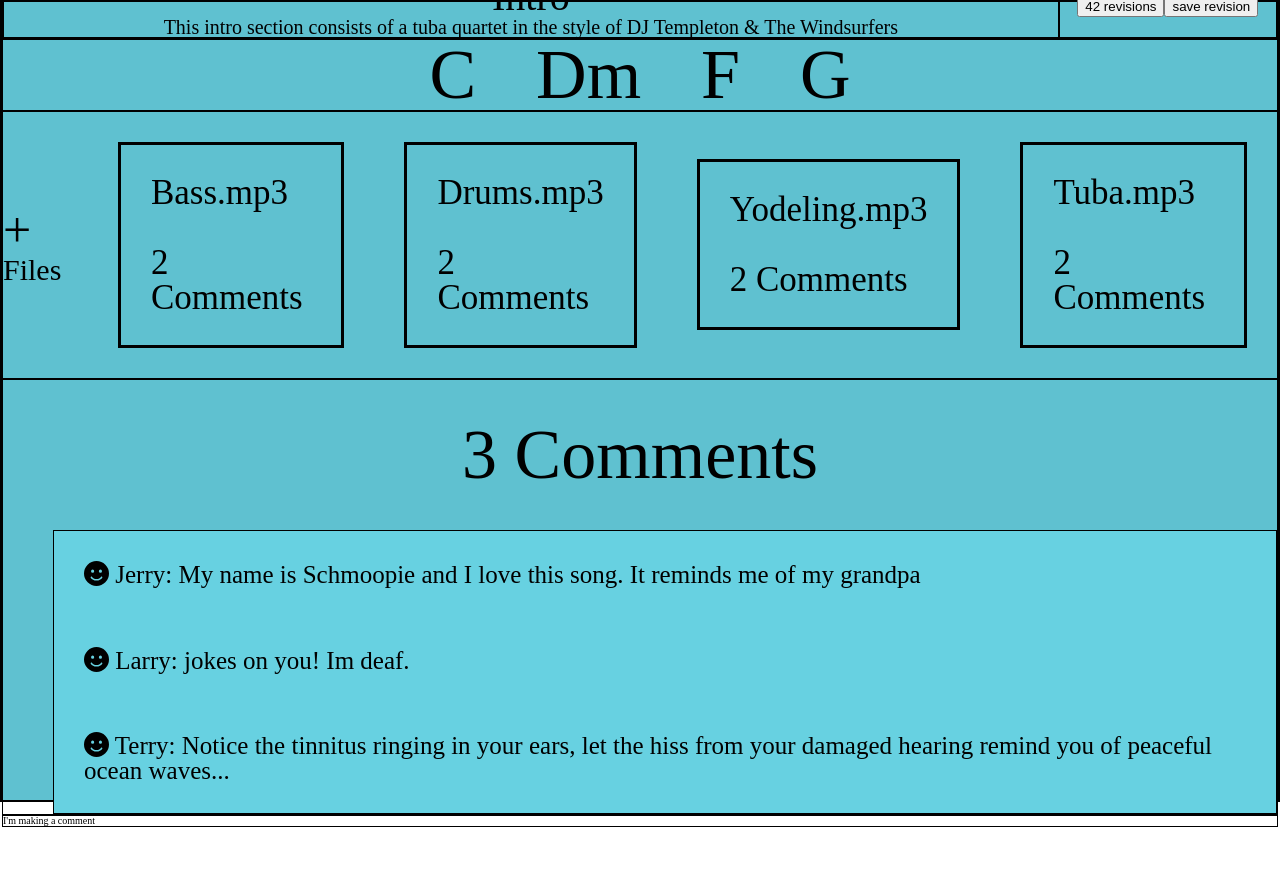
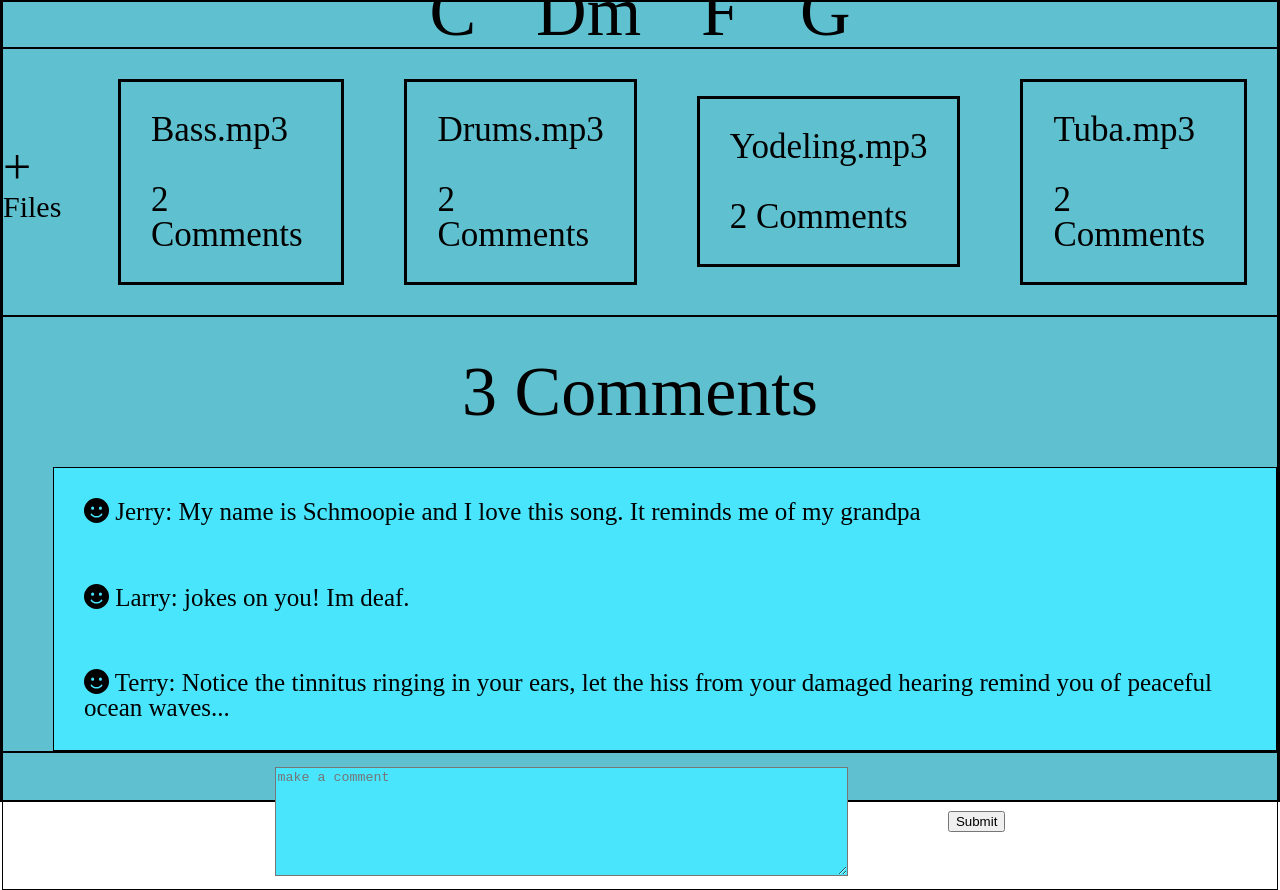
Before and after one commit to jamtools/section-view, a React (Create React App) app: page / in a window 1280 px wide. Before the commit the page ends 827 px from the top, so only its background shows below. Built offline with nearby package versions, Linux system fonts and the light colour scheme.

Commit message:
Add submit styles

```diff
--- a/src/App.tsx
+++ b/src/App.tsx
@@ -40,7 +40,8 @@ function App() {
         </div>
       </div>
       <div className="submit">
-         I'm making a comment
+      <textarea placeholder="make a comment"></textarea>
+      <button>Submit</button>
       </div>
     </div>
   );
--- a/src/SectionView.css
+++ b/src/SectionView.css
@@ -75,6 +75,7 @@ html {font-size: 62.5%;}
 
 div {
   border: 1px solid black;
+  border-collapse: collapse;
 
 }
 
@@ -192,7 +193,7 @@ display: flex;
 }
 
 .display-comments {
-  background-color: rgb(103, 209, 225);
+  background-color: rgb(73, 229, 253);
   margin-left: 5rem;
 }
 
@@ -201,6 +202,23 @@ display: flex;
 
 
 
+/* STYLES FOR SUBMITTING A COMMENT */
+
+
+
 .submit {
   flex-grow: 2;
+  display: flex;
+  justify-content: center;
+  align-items: center;
 }
+
+.submit * {
+  margin: 5rem;
+}
+
+.submit textarea {
+  width: 45%;
+  height: 80%;
+  background-color: rgb(73, 229, 253);
+}
```
